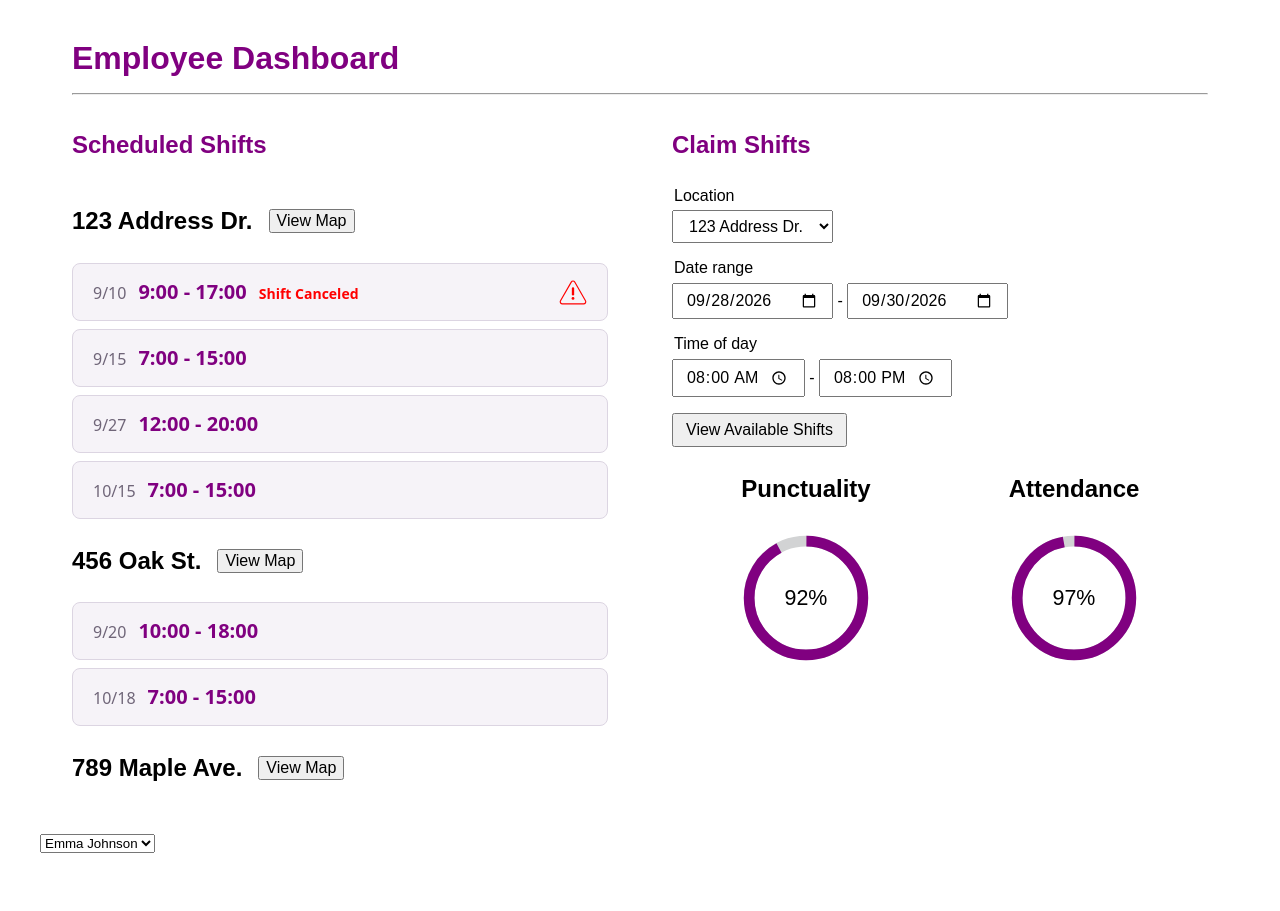
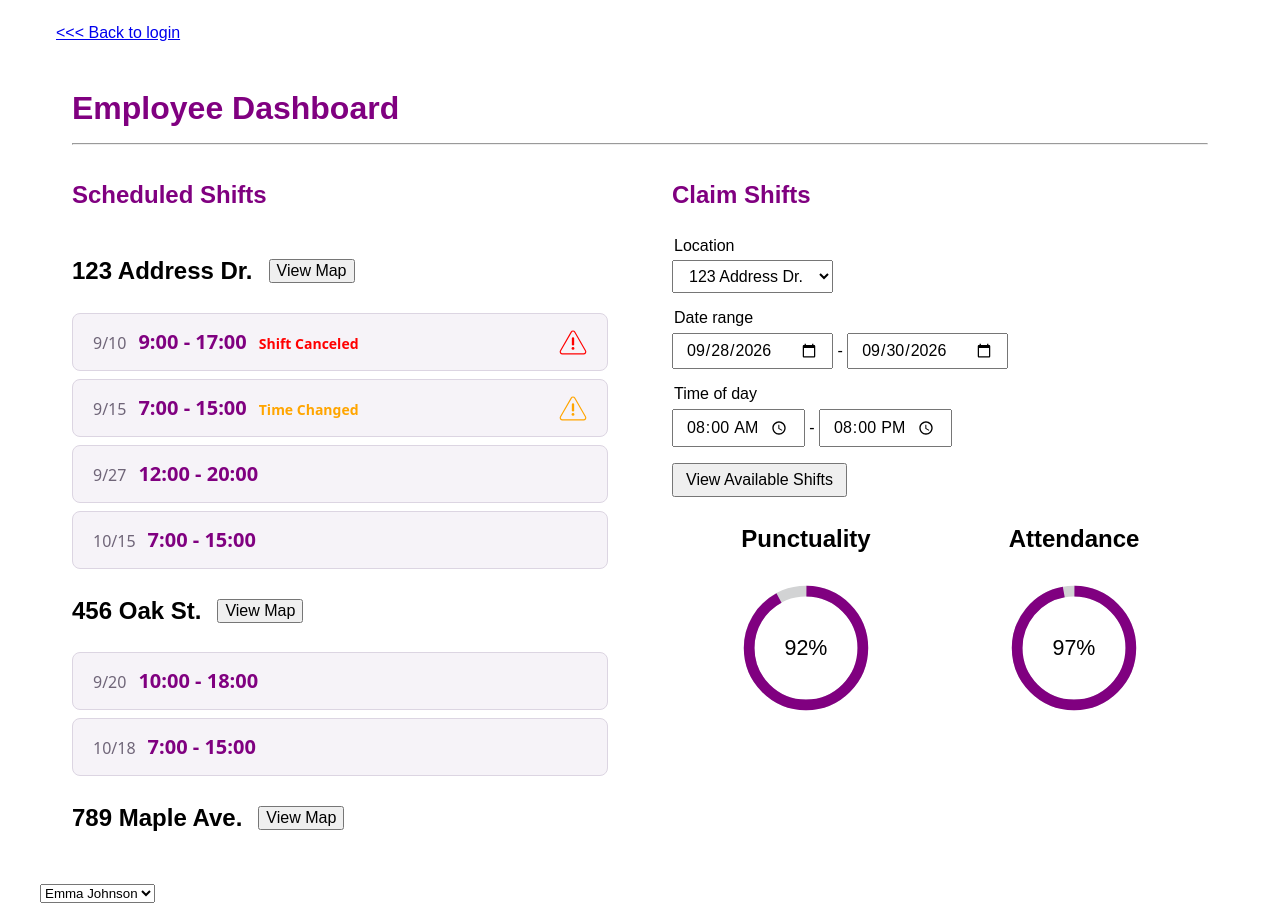
Before and after one commit to ThomasLalo/flexibleWorker2, a SvelteKit app: page /worker in a window 1280 px wide. Before the commit the page ends 861 px from the top, so only its background shows below. Built offline with nearby package versions, Linux system fonts and the light colour scheme.

Commit message:
added a time changed to Emma's schedule, updated the worker dashboard with a back to login button.

```diff
--- a/src/lib/shared.svelte.ts
+++ b/src/lib/shared.svelte.ts
@@ -33,7 +33,7 @@ export const locations: Location[] = $state([
       { month: 9, day: 10, startTime: 9, endTime: 17, role: "handler", worker: "Emma Johnson", canceled: true },
       { month: 9, day: 12, startTime: 12, endTime: 18, role: "courier", worker: "Noah Bennett" },
 
-      { month: 9, day: 15, startTime: 7, endTime: 15, role: "handler", worker: "Emma Johnson" },
+      { month: 9, day: 15, startTime: 7, endTime: 15, role: "handler", worker: "Emma Johnson", timeChanged: true},
       { month: 9, day: 15, startTime: 8, endTime: 16, role: "courier", worker: "Liam Carter" },
       { month: 9, day: 15, startTime: 9, endTime: 17, role: "handler", worker: "Olivia Martinez" },
       { month: 9, day: 15, startTime: 10, endTime: 18, role: "courier", worker: "Noah Bennett" },
--- a/src/routes/worker/+page.svelte
+++ b/src/routes/worker/+page.svelte
@@ -6,43 +6,6 @@
   // takes the worker logged in and changes the doughnut graphs to satisfty that persons infomration
   let workerInfo = $derived(roster.find(worker => worker.name === currentWorker));
 
- /*
-  type Shift = {
-    date: string;
-    time: string;
-    canceled?: boolean;
-    timeChanged?: boolean;
-  };
-
-  type Location = {
-    address: string;
-    shifts: Shift[];
-  };
-
-  // the whole array is a state variable
-  // so whenever any values get changed the whole page would be re-rendered
-  let locations: Location[] = $state([
-    {
-      address: "123 Address Dr.",
-      shifts: [
-        { date: "9/28", time: "9 AM - 5 PM" },
-        { date: "9/29", time: "8 AM - 4 PM", canceled: true },
-        { date: "9/30", time: "11 AM - 7 PM", timeChanged: true },
-        { date: "10/1", time: "9 AM - 3 PM" },
-      ],
-    },
-    {
-      address: "456 Oak St.",
-      shifts: [
-        { date: "10/2", time: "8 AM - 2 PM" },
-        { date: "10/3", time: "10 AM - 4 PM" },
-        { date: "10/4", time: "12 PM - 6 PM" },
-        { date: "10/5", time: "9 AM - 5 PM" },
-      ],
-    },
-    { address: "789 Maple Ave.", shifts: [] },
-  ]);
-*/
 
   let selectedShift: Shift | null = $state(null);
 
@@ -57,7 +20,11 @@
 </script>
 
 <main>
+<div class = "panel">
+    <a href="/">&lt;&lt;&lt; Back to login</a>
+  </div>
   <h1 class="dashboard-title">Employee Dashboard <hr /></h1>
+
 
   <div class="dashboard-columns">
     <section class="dashboard-panel">
@@ -180,6 +147,10 @@
     max-width: 1200px;
     margin-inline: auto;
     font-family: sans-serif;
+  }
+
+  .panel{
+    padding: 1rem;
   }
 
   h1 {
```
